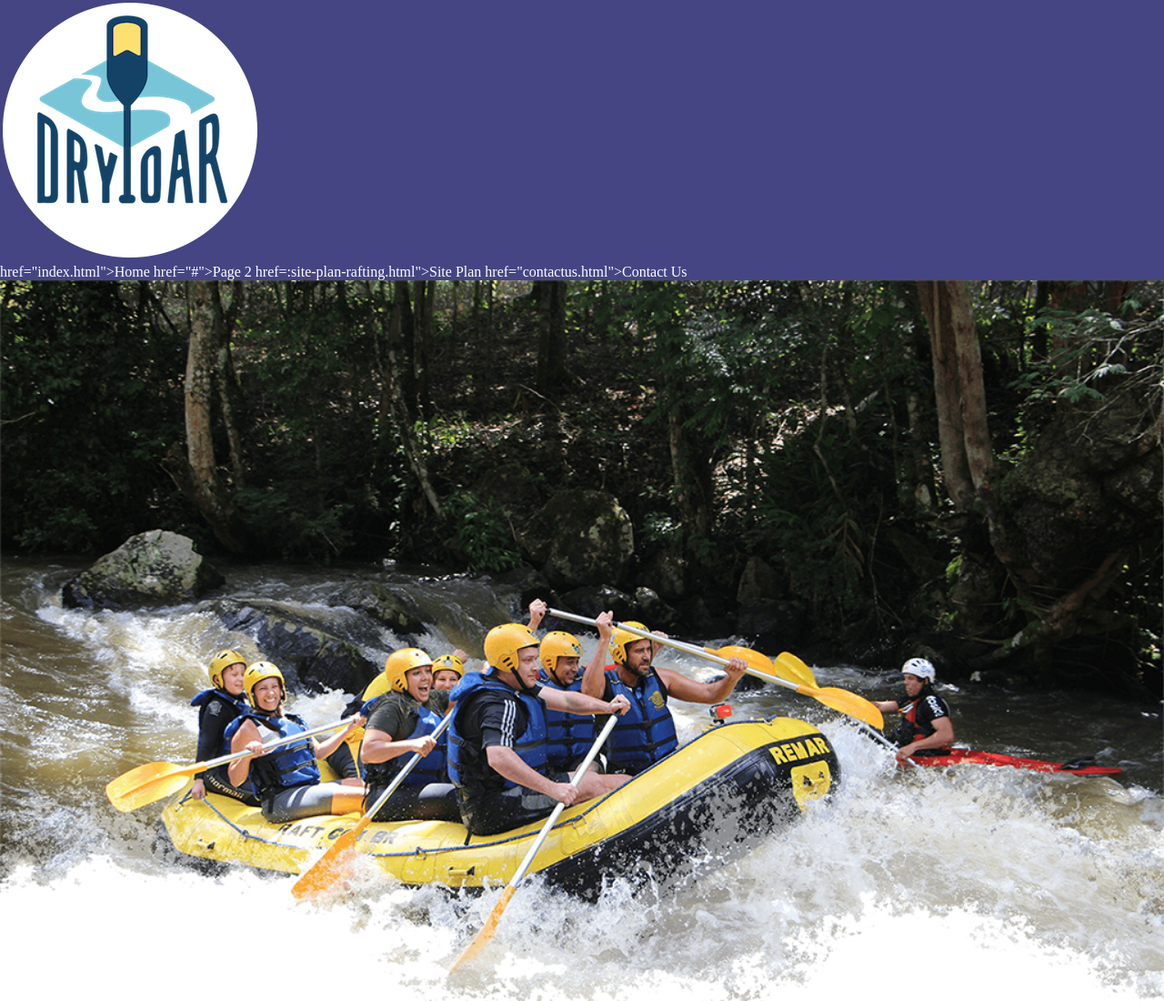
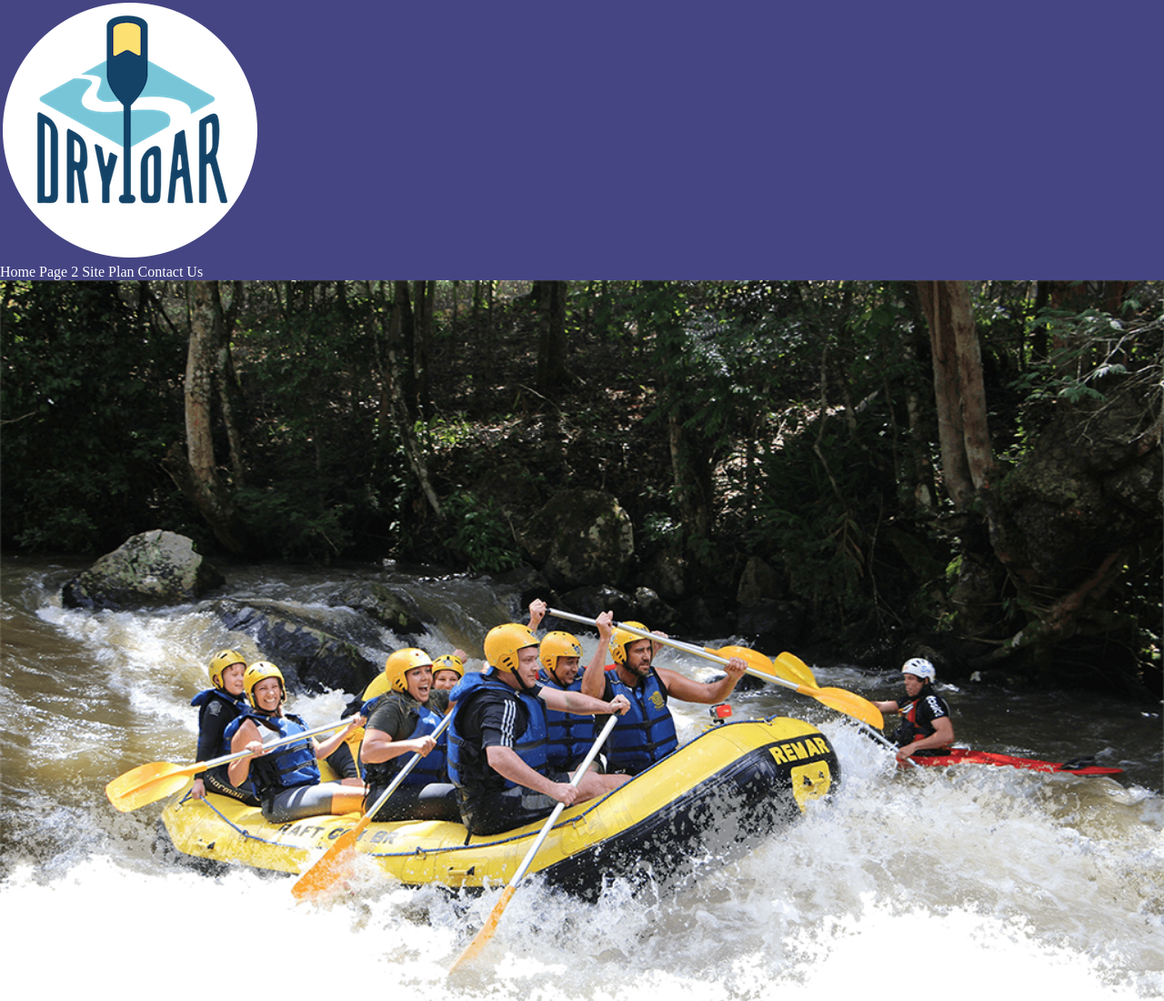
Before and after one commit to aamortensen/wdd130, a plain HTML site: page wwr/index.html in a window 1280 px wide. Shown: the top 1100 px of the page at 91% size. Drawn offline with Linux system fonts and the light colour scheme.

Commit message:
corrected header link

```diff
--- a/wwr/index.html
+++ b/wwr/index.html
@@ -14,10 +14,10 @@
                     <img src="images/logo.png" alt="Dry Oar Logo">
                 </a>
                 <nav>
-                    <a>href="index.html">Home</a>
-                    <a>href="#">Page 2</a>
-                    <a>href=:site-plan-rafting.html">Site Plan</a>
-                    <a>href="contactus.html">Contact Us</a>
+                    <a href="index.html">Home</a>
+                    <a href="#">Page 2</a>
+                    <a href="site-plan-rafting.html">Site Plan</a>
+                    <a href="contactus.html">Contact Us</a>
                 </nav>
             </header>
             <div id="hero">
```
